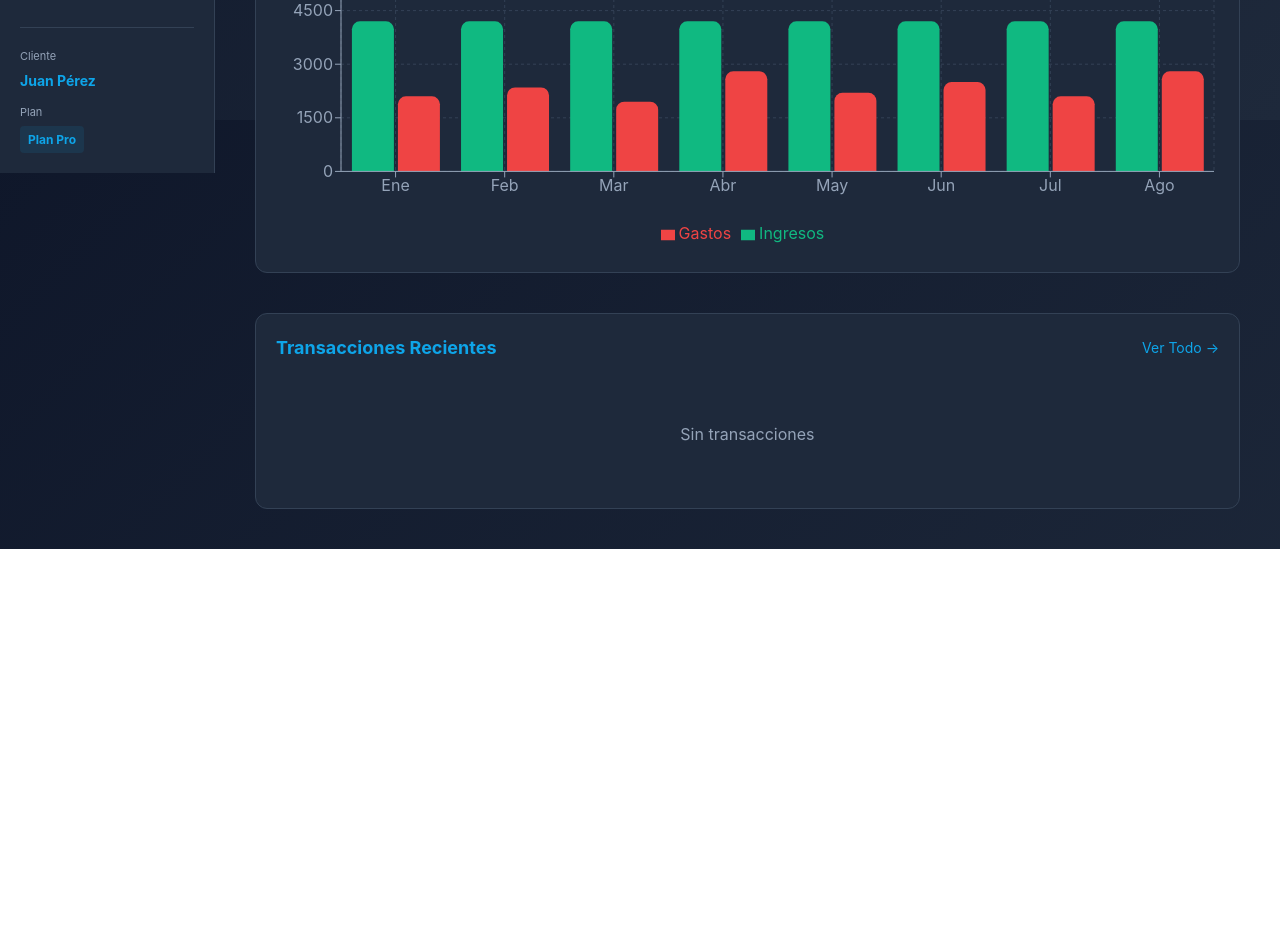
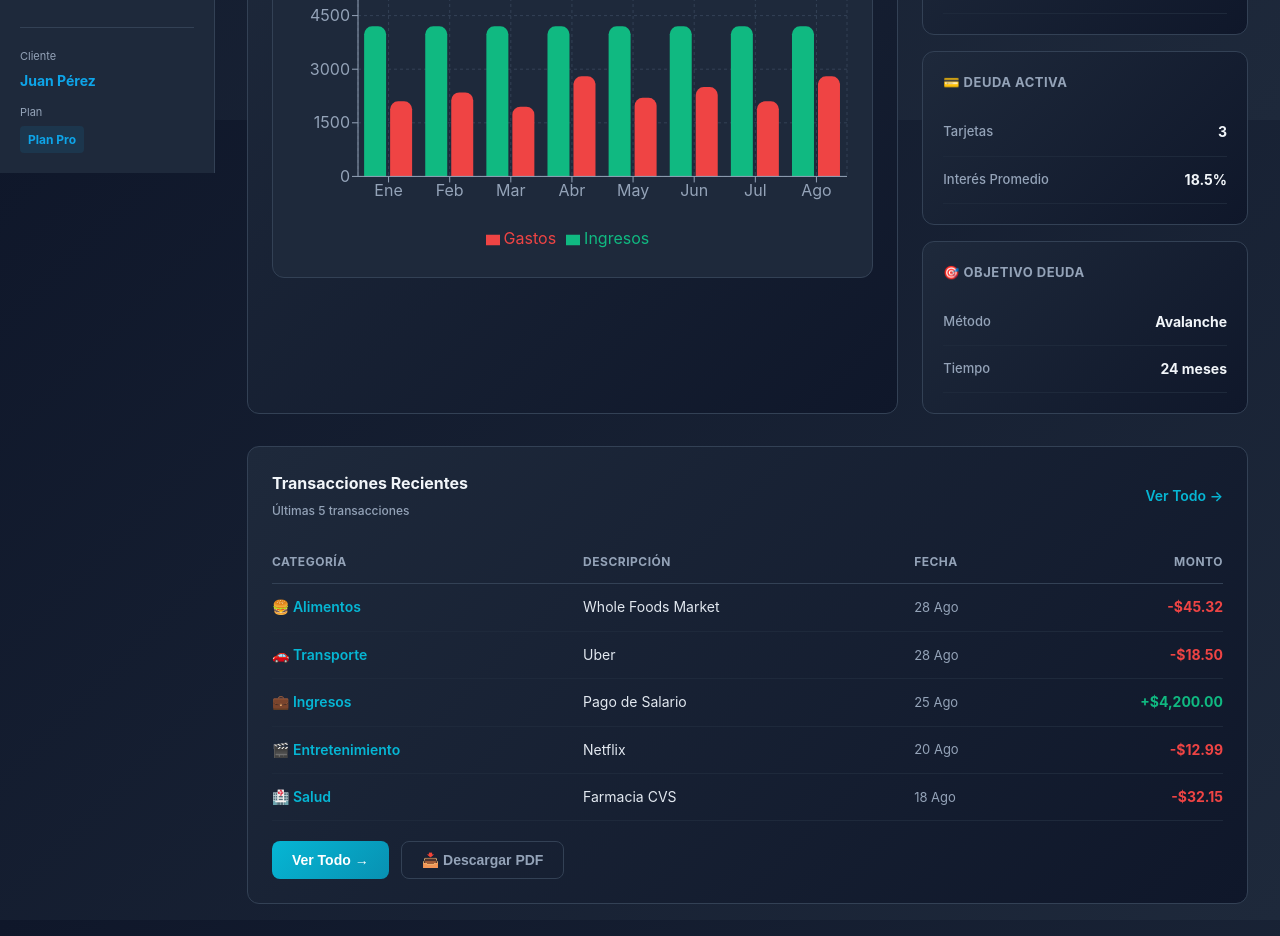
Before and after one commit to climberforsuccess-bit/financeai-pro, a Next.js app: page /dashboard in a window 1280 px wide. Shown: the part 680-1616 px from the top of the page. Before the commit the page ends 1229 px from the top, so only its background shows below. Built offline with nearby package versions, Linux system fonts and the light colour scheme.

Commit message:
Dashboard v2: Premium design with sidebar widgets & transactions table

```diff
--- a/app/dashboard/page.tsx
+++ b/app/dashboard/page.tsx
@@ -15,25 +15,37 @@ export default function DashboardPage() {
     savings: '$3,150.50',
   };
 
+  const transactions = [
+    { category: '🍔 Alimentos', description: 'Whole Foods Market', date: '28 Ago', amount: '-$45.32', type: 'negative' },
+    { category: '🚗 Transporte', description: 'Uber', date: '28 Ago', amount: '-$18.50', type: 'negative' },
+    { category: '💼 Ingresos', description: 'Pago de Salario', date: '25 Ago', amount: '+$4,200.00', type: 'positive' },
+    { category: '🎬 Entretenimiento', description: 'Netflix', date: '20 Ago', amount: '-$12.99', type: 'negative' },
+    { category: '🏥 Salud', description: 'Farmacia CVS', date: '18 Ago', amount: '-$32.15', type: 'negative' },
+  ];
+
+  const today = new Date();
+  const dateStr = today.toLocaleDateString('es-ES', {
+    weekday: 'long',
+    year: 'numeric',
+    month: 'long',
+    day: 'numeric',
+  });
+
   return (
-    <div style={{ padding: '40px', maxWidth: '1400px' }}>
-      {/* Header */}
-      <div style={{ marginBottom: '40px' }}>
-        <h1 style={{ fontSize: '32px', color: '#0ea5e9', marginBottom: '8px' }}>
-          {t('dashboard')}
-        </h1>
-        <p style={{ color: '#94a3b8', fontSize: '14px' }}>
-          {new Date().toLocaleDateString('es-ES', { weekday: 'long', year: 'numeric', month: 'long', day: 'numeric' })}
-        </p>
+    <div style={styles.container}>
+      {/* HEADER */}
+      <div style={styles.header}>
+        <div>
+          <h1 style={styles.title}>{t('dashboard')}</h1>
+          <p style={styles.dateText}>
+            {dateStr.charAt(0).toUpperCase() + dateStr.slice(1)}
+          </p>
+        </div>
+        <div style={styles.badge}>📊 Agosto 2024</div>
       </div>
 
-      {/* Stats Grid */}
-      <div style={{
-        display: 'grid',
-        gridTemplateColumns: 'repeat(auto-fit, minmax(250px, 1fr))',
-        gap: '20px',
-        marginBottom: '40px',
-      }}>
+      {/* STATS GRID - Mantiene Cards existentes */}
+      <div style={styles.statsGrid}>
         <Card
           title={t('totalBalance')}
           value={stats.balance}
@@ -71,23 +83,313 @@ export default function DashboardPage() {
         />
       </div>
 
-      {/* Chart */}
-      <IncomeExpenseChart />
+      {/* MAIN GRID: Chart + Sidebar */}
+      <div style={styles.mainGrid}>
+        {/* Chart Section */}
+        <div style={styles.chartContainer}>
+          <IncomeExpenseChart />
+        </div>
 
-      {/* Section: Recent Transactions */}
-      <div style={{ background: '#1e293b', borderRadius: '12px', padding: '20px', border: '1px solid #334155' }}>
-        <div style={{ display: 'flex', justifyContent: 'space-between', alignItems: 'center', marginBottom: '20px' }}>
-          <h2 style={{ color: '#0ea5e9', fontSize: '18px', fontWeight: 'bold' }}>
-            {t('recentTransactions')}
-          </h2>
-          <a href="/transactions" style={{ color: '#0ea5e9', fontSize: '14px', textDecoration: 'none' }}>
+        {/* Sidebar Widgets */}
+        <div style={styles.sidebar}>
+          <SidebarWidget
+            title="📊 Este Mes"
+            items={[
+              { label: 'Ahorrado', value: '$1,400.00' },
+              { label: 'Variación', value: '+22%', highlighted: true },
+            ]}
+          />
+          <SidebarWidget
+            title="💳 Deuda Activa"
+            items={[
+              { label: 'Tarjetas', value: '3' },
+              { label: 'Interés Promedio', value: '18.5%' },
+            ]}
+          />
+          <SidebarWidget
+            title="🎯 Objetivo Deuda"
+            items={[
+              { label: 'Método', value: 'Avalanche' },
+              { label: 'Tiempo', value: '24 meses' },
+            ]}
+          />
+        </div>
+      </div>
+
+      {/* RECENT TRANSACTIONS */}
+      <div style={styles.transactionsCard}>
+        <div style={styles.txHeader}>
+          <div>
+            <h2 style={styles.txTitle}>{t('recentTransactions')}</h2>
+            <p style={styles.txSubtitle}>Últimas 5 transacciones</p>
+          </div>
+          <a href="/transactions" style={styles.viewAllLink}>
             {t('viewAll')} →
           </a>
         </div>
-        <div style={{ color: '#94a3b8', textAlign: 'center', padding: '40px 20px' }}>
-          {t('noTransactions')}
+
+        <table style={styles.table}>
+          <thead>
+            <tr style={styles.tableHeader}>
+              <th style={{ ...styles.headerCell, textAlign: 'left' }}>Categoría</th>
+              <th style={{ ...styles.headerCell, textAlign: 'left' }}>Descripción</th>
+              <th style={{ ...styles.headerCell, textAlign: 'left' }}>Fecha</th>
+              <th style={{ ...styles.headerCell, textAlign: 'right' }}>Monto</th>
+            </tr>
+          </thead>
+          <tbody>
+            {transactions.map((tx, idx) => (
+              <tr key={idx} style={styles.tableRow}>
+                <td style={{ ...styles.cell, color: '#06b6d4', fontWeight: '600' }}>
+                  {tx.category}
+                </td>
+                <td style={styles.cell}>{tx.description}</td>
+                <td style={{ ...styles.cell, color: '#94a3b8', fontSize: '13px' }}>
+                  {tx.date}
+                </td>
+                <td
+                  style={{
+                    ...styles.cell,
+                    textAlign: 'right',
+                    color: tx.type === 'positive' ? '#10b981' : '#ef4444',
+                    fontWeight: '700',
+                  }}
+                >
+                  {tx.amount}
+                </td>
+              </tr>
+            ))}
+          </tbody>
+        </table>
+
+        <div style={styles.txActions}>
+          <button style={styles.btnPrimary}>{t('viewAll')} →</button>
+          <button style={styles.btnSecondary}>📥 Descargar PDF</button>
         </div>
       </div>
     </div>
   );
 }
+
+function SidebarWidget({
+  title,
+  items,
+}: {
+  title: string;
+  items: Array<{ label: string; value: string; highlighted?: boolean }>;
+}) {
+  return (
+    <div style={styles.sidebarCard}>
+      <h3 style={styles.sidebarTitle}>{title}</h3>
+      {items.map((item, idx) => (
+        <div key={idx} style={styles.quickStat}>
+          <span style={styles.quickLabel}>{item.label}</span>
+          <span
+            style={{
+              ...styles.quickValue,
+              color: item.highlighted ? '#10b981' : '#f1f5f9',
+            }}
+          >
+            {item.value}
+          </span>
+        </div>
+      ))}
+    </div>
+  );
+}
+
+const styles = {
+  container: {
+    padding: '32px',
+    maxWidth: '1600px',
+    margin: '0 auto',
+  } as React.CSSProperties,
+
+  header: {
+    display: 'flex',
+    justifyContent: 'space-between',
+    alignItems: 'flex-start',
+    marginBottom: '40px',
+  } as React.CSSProperties,
+
+  title: {
+    fontSize: '28px',
+    fontWeight: '700',
+    color: '#f1f5f9',
+    marginBottom: '4px',
+    letterSpacing: '-0.5px',
+  } as React.CSSProperties,
+
+  dateText: {
+    fontSize: '13px',
+    color: '#94a3b8',
+    fontWeight: '500',
+  } as React.CSSProperties,
+
+  badge: {
+    background: 'linear-gradient(135deg, rgba(6, 182, 212, 0.1), rgba(59, 130, 246, 0.1))',
+    border: '1px solid rgba(6, 182, 212, 0.2)',
+    padding: '8px 16px',
+    borderRadius: '20px',
+    fontSize: '12px',
+    color: '#06b6d4',
+    fontWeight: '600',
+  } as React.CSSProperties,
+
+  statsGrid: {
+    display: 'grid',
+    gridTemplateColumns: 'repeat(auto-fit, minmax(250px, 1fr))',
+    gap: '20px',
+    marginBottom: '40px',
+  } as React.CSSProperties,
+
+  mainGrid: {
+    display: 'grid',
+    gridTemplateColumns: '2fr 1fr',
+    gap: '24px',
+    marginBottom: '32px',
+  } as React.CSSProperties,
+
+  chartContainer: {
+    background: 'linear-gradient(135deg, #1e293b 0%, #0f172a 100%)',
+    border: '1px solid #334155',
+    borderRadius: '12px',
+    padding: '24px',
+  } as React.CSSProperties,
+
+  sidebar: {
+    display: 'flex',
+    flexDirection: 'column' as const,
+    gap: '16px',
+  },
+
+  sidebarCard: {
+    background: 'linear-gradient(135deg, #1e293b 0%, #0f172a 100%)',
+    border: '1px solid #334155',
+    borderRadius: '12px',
+    padding: '20px',
+  } as React.CSSProperties,
+
+  sidebarTitle: {
+    fontSize: '13px',
+    fontWeight: '700',
+    color: '#94a3b8',
+    textTransform: 'uppercase',
+    letterSpacing: '0.5px',
+    marginBottom: '16px',
+  } as React.CSSProperties,
+
+  quickStat: {
+    display: 'flex',
+    justifyContent: 'space-between',
+    padding: '12px 0',
+    borderBottom: '1px solid #1e293b',
+  } as React.CSSProperties,
+
+  quickLabel: {
+    fontSize: '13px',
+    color: '#94a3b8',
+    fontWeight: '500',
+  } as React.CSSProperties,
+
+  quickValue: {
+    fontSize: '14px',
+    fontWeight: '700',
+    color: '#f1f5f9',
+  } as React.CSSProperties,
+
+  transactionsCard: {
+    background: 'linear-gradient(135deg, #1e293b 0%, #0f172a 100%)',
+    border: '1px solid #334155',
+    borderRadius: '12px',
+    padding: '24px',
+  } as React.CSSProperties,
+
+  txHeader: {
+    display: 'flex',
+    justifyContent: 'space-between',
+    alignItems: 'center',
+    marginBottom: '20px',
+  } as React.CSSProperties,
+
+  txTitle: {
+    fontSize: '16px',
+    fontWeight: '700',
+    color: '#f1f5f9',
+    marginBottom: '4px',
+  } as React.CSSProperties,
+
+  txSubtitle: {
+    fontSize: '12px',
+    color: '#94a3b8',
+    fontWeight: '500',
+  } as React.CSSProperties,
+
+  viewAllLink: {
+    fontSize: '14px',
+    color: '#06b6d4',
+    textDecoration: 'none',
+    fontWeight: '600',
+    cursor: 'pointer',
+  } as React.CSSProperties,
+
+  table: {
+    width: '100%',
+    borderCollapse: 'collapse',
+    marginBottom: '20px',
+  } as React.CSSProperties,
+
+  tableHeader: {
+    borderBottom: '1px solid #334155',
+  } as React.CSSProperties,
+
+  headerCell: {
+    fontSize: '12px',
+    fontWeight: '700',
+    color: '#94a3b8',
+    textTransform: 'uppercase',
+    letterSpacing: '0.5px',
+    padding: '12px 0',
+  } as React.CSSProperties,
+
+  tableRow: {
+    borderBottom: '1px solid #1e293b',
+    transition: 'background 0.2s ease',
+  } as React.CSSProperties,
+
+  cell: {
+    padding: '12px 0',
+    fontSize: '14px',
+    color: '#e2e8f0',
+  } as React.CSSProperties,
+
+  txActions: {
+    display: 'flex',
+    gap: '12px',
+    flexWrap: 'wrap',
+  } as React.CSSProperties,
+
+  btnPrimary: {
+    padding: '10px 20px',
+    borderRadius: '8px',
+    border: 'none',
+    fontSize: '14px',
+    fontWeight: '600',
+    cursor: 'pointer',
+    background: 'linear-gradient(135deg, #06b6d4, #0891b2)',
+    color: 'white',
+    transition: 'all 0.3s ease',
+  } as React.CSSProperties,
+
+  btnSecondary: {
+    padding: '10px 20px',
+    borderRadius: '8px',
+    border: '1px solid #334155',
+    fontSize: '14px',
+    fontWeight: '600',
+    cursor: 'pointer',
+    background: 'transparent',
+    color: '#94a3b8',
+    transition: 'all 0.3s ease',
+  } as React.CSSProperties,
+};
```
